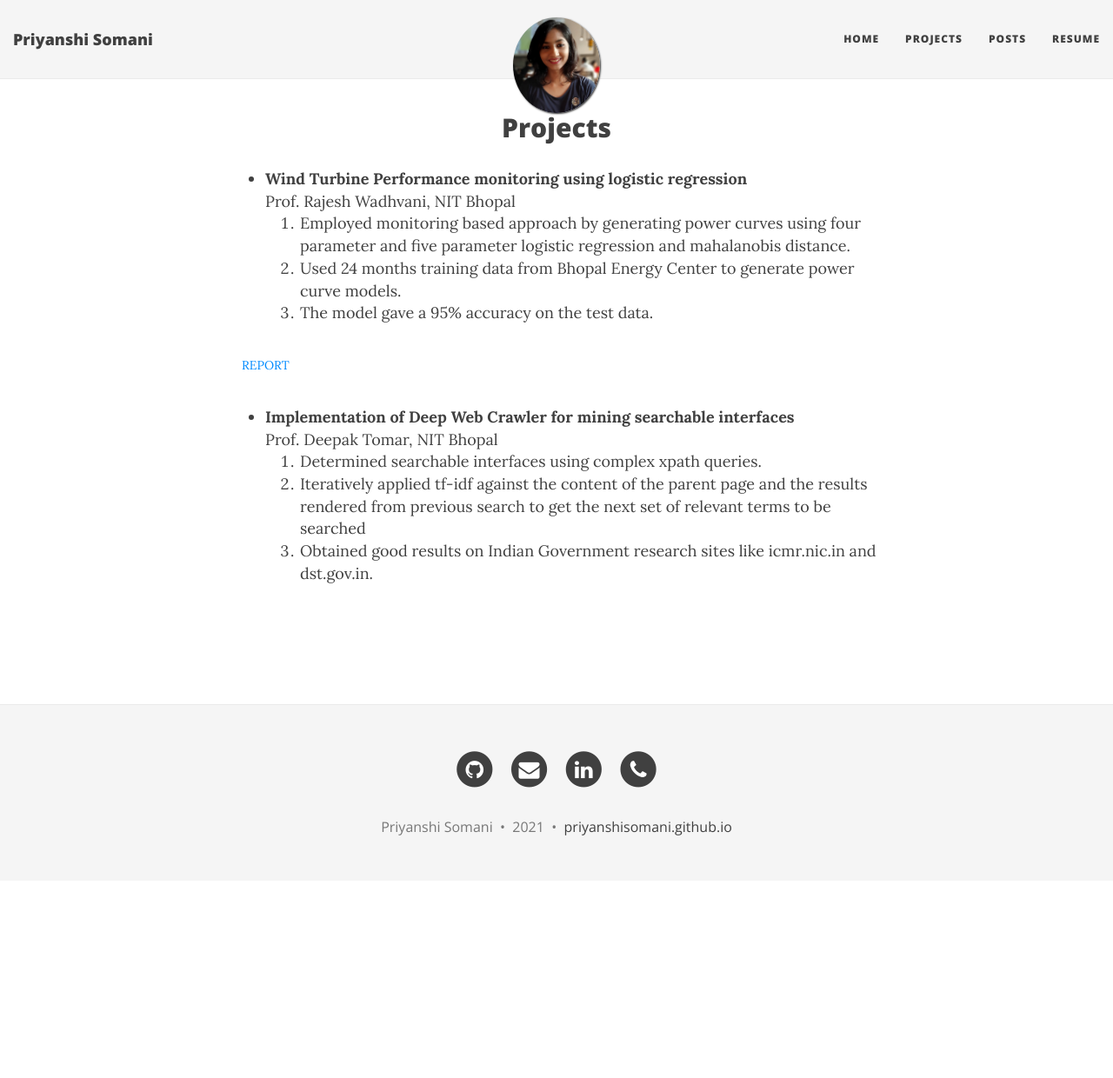
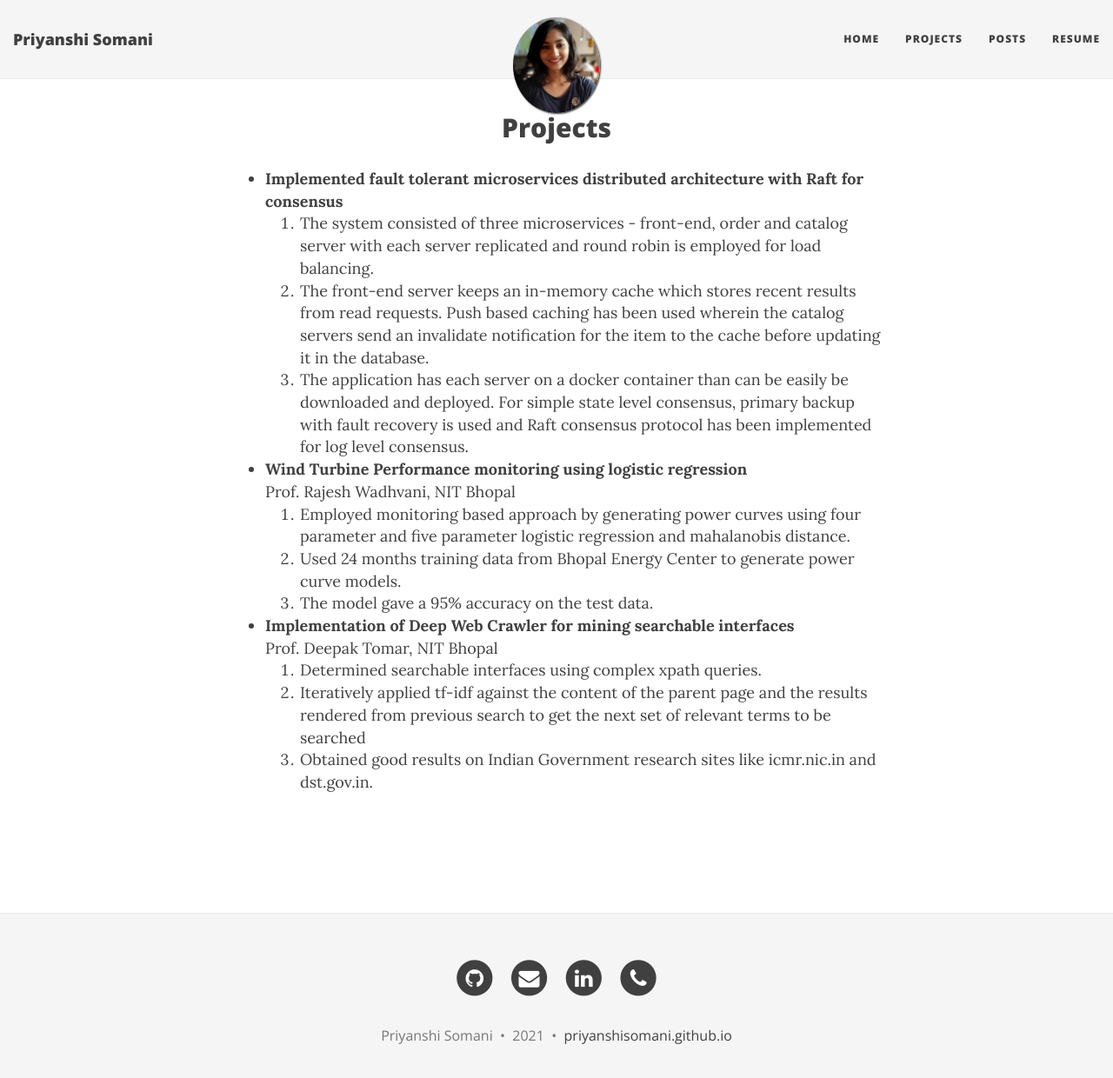
Before and after one commit to prsomani/prsomani.github.io, a Jekyll site: the page built from projects.md, in a window 1280 px wide and 1253 px high. Shown: the top 1240 px of the window at 87% size. Built offline with Jekyll 4.4.1, drawn with Linux system fonts in a browser that asks for light colours; nearby versions of some CDN libraries.

Commit message:
Adding dos project

```diff
--- a/projects.md
+++ b/projects.md
@@ -2,6 +2,13 @@
 layout: page
 title: Projects
 ---
+
+- **Implemented fault tolerant microservices distributed architecture with Raft for consensus**
+	1. The system consisted of three microservices - front-end, order and catalog server with each server replicated and round robin is employed for load balancing.
+    2. The front-end server keeps an in-memory cache which stores recent results from read requests. Push based caching has been used wherein the catalog servers send an
+invalidate notification for the item to the cache before updating it in the database.
+    3. The application has each server on a docker container than can be easily be downloaded and deployed. For simple state level consensus, primary backup
+with fault recovery is used and Raft consensus protocol has been implemented for log level consensus.
 
 - **Wind Turbine Performance monitoring using logistic regression**
 	Prof. Rajesh Wadhvani, NIT Bhopal
@@ -9,7 +16,7 @@ title: Projects
     2. Used 24 months training data from Bhopal Energy Center to generate power curve models.
     3. The model gave a 95% accuracy on the test data.
 
-[REPORT](https://priyanshisomani.github.io/projects/WindTurbine/present.ppx){: .btn}
+
 
 - **Implementation of Deep Web Crawler for mining searchable interfaces**
 	Prof. Deepak Tomar, NIT Bhopal
```
